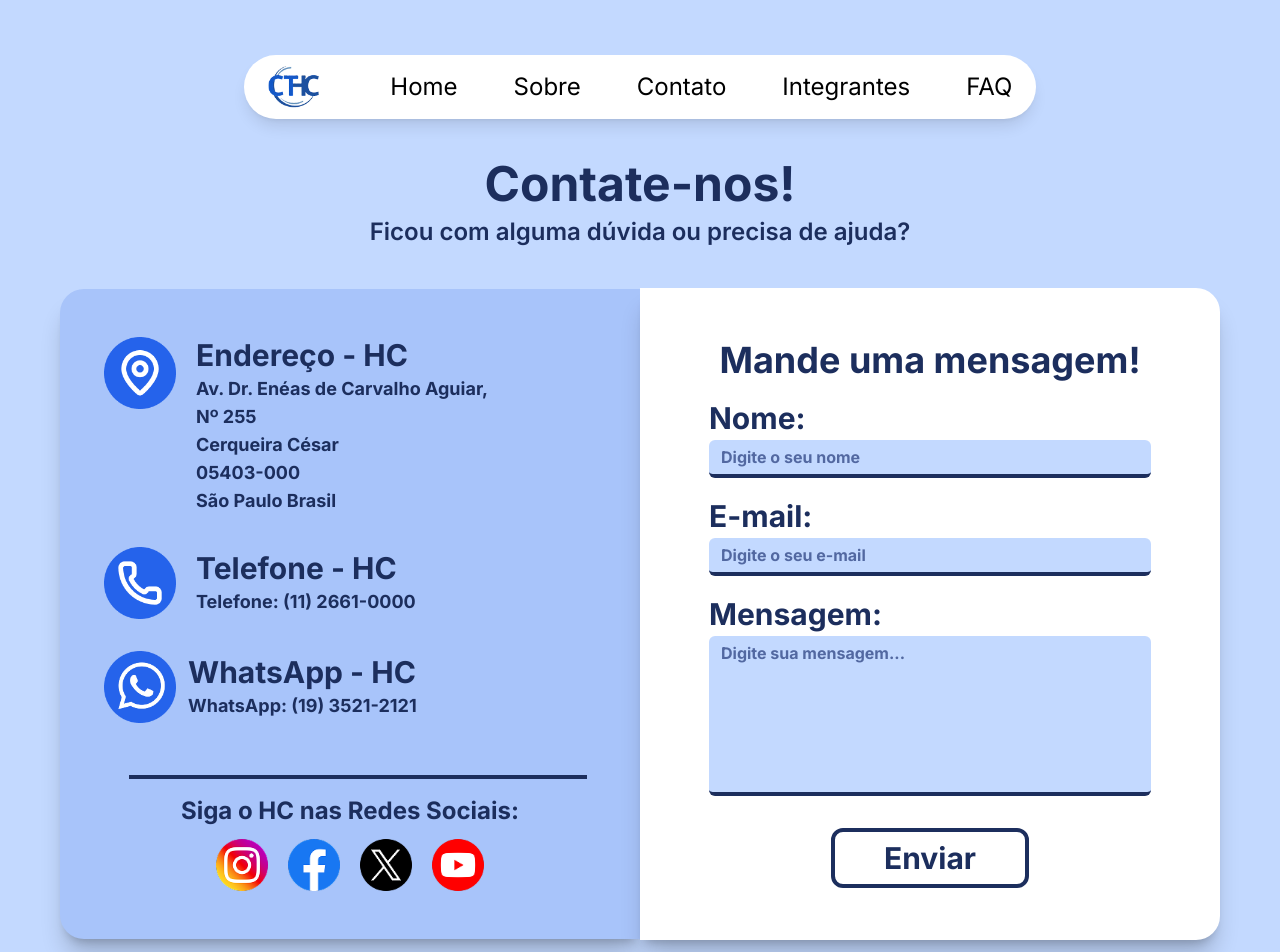
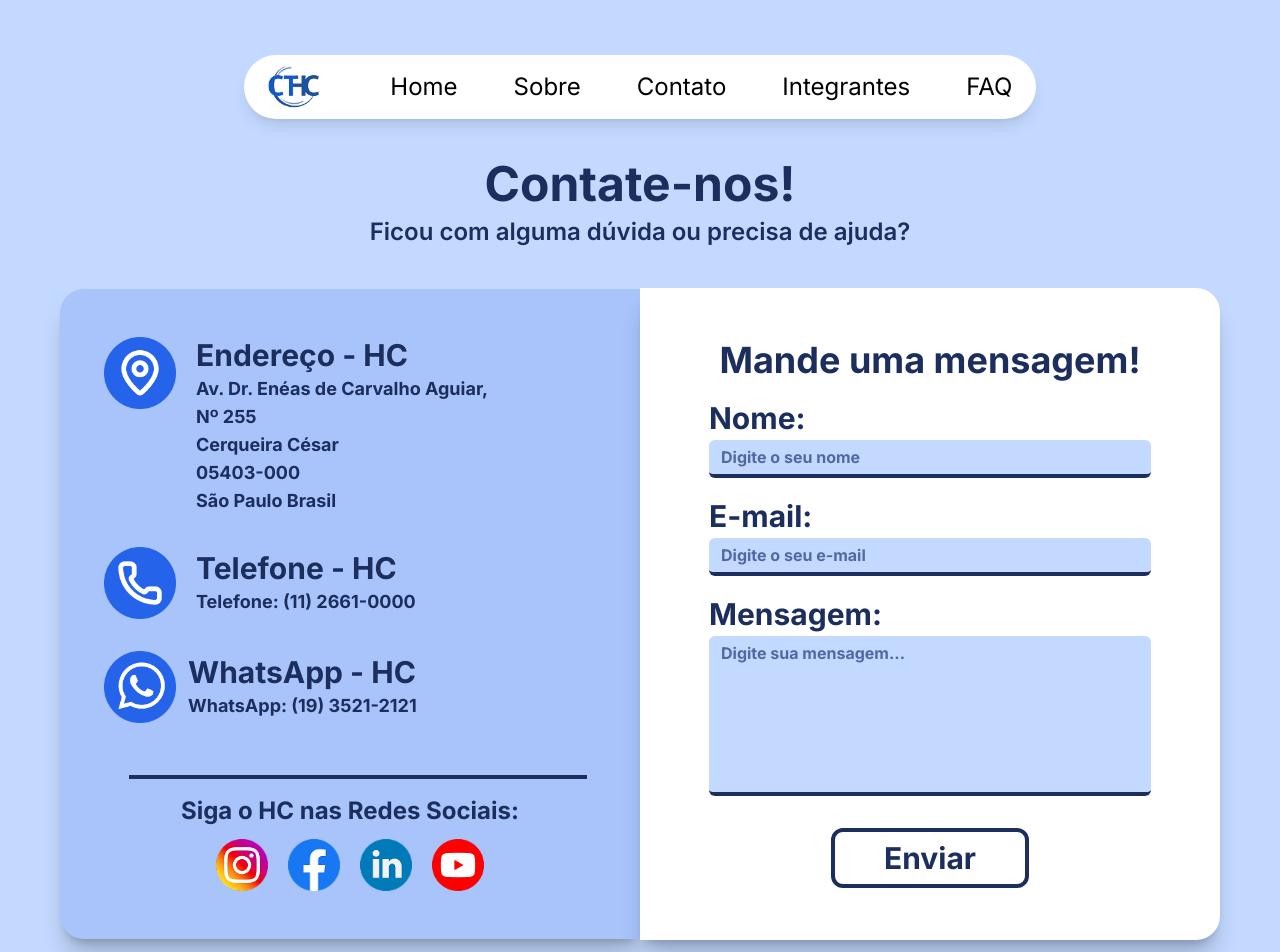
Before and after one commit to BSM-Challenge/ct-hc, a React (Vite) app: page /contato in a window 1280 px wide. Shown: the top 952 px of the page. Built offline with nearby package versions, Linux system fonts and the light colour scheme; a web font is replaced by a local one.

Commit message:
Removido o ícone-twitter.png e substituído pelo link do LinkedIn.

```diff
--- a/src/routes/Contato/index.tsx
+++ b/src/routes/Contato/index.tsx
@@ -83,8 +83,8 @@ export default function Contato() {
                   <img src="./icon-facebook.png" alt="Ícone do Facebook" className="w-13 h-13" />
                 </a>
 
-                <a href="" target="_blank" rel="noopener noreferrer">
-                  <img src="./icon-twitter.png" alt="Ícone do Twitter" className="w-13 h-13" />
+                <a href="https://www.linkedin.com/company/hcfmusp/" target="_blank" rel="noopener noreferrer">
+                  <img src="./icon-linkedin.png" alt="Ícone do LinkedIn" className="w-13 h-13" />
                 </a>
 
                 <a href="https://www.youtube.com/channel/UC_DUjcI35Hm0ix74KDQ67Jw" target="_blank" rel="noopener noreferrer">
```
Also changed, not shown: public/icon-linkedin.png (added), public/icon-twitter.png (deleted).
